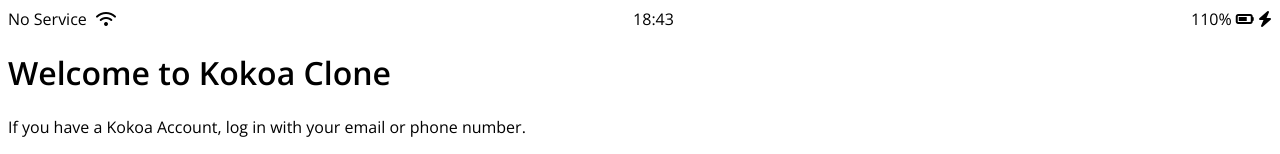
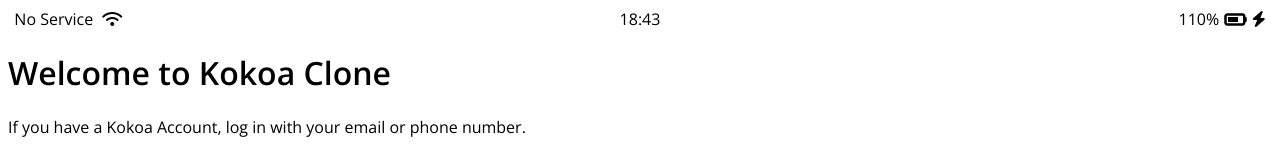
Before and after one commit to yokim0429/kokoa-clone-2020, a plain HTML site: page index.html in a window 1280 px wide. Shown: the top 154 px of the page. Drawn offline with nearby package versions, Linux system fonts and the light colour scheme.

Commit message:
improve: Status Bar css
Improved, center time, battery icon size.

```diff
--- a/css/style.css
+++ b/css/style.css
@@ -6,9 +6,28 @@
 
 .status-bar {
     display: flex;
-    justify-content: space-between;
+    justify-content: center;
+}
+
+.status-bar__column {
+    width: 33%;
 }
 
 .status-bar__column:first-child span {
     margin-right: 5px;
 }
+
+.status-bar__column:nth-child(2) {
+    display: flex;
+    justify-content: center;
+}
+
+.status-bar__column:last-child {
+    display: flex;
+    justify-content: flex-end;
+    align-items: center;
+}
+
+.status-bar__column .fa-battery-three-quarters {
+    margin: 0px 5px;
+}
--- a/index.html
+++ b/index.html
@@ -20,7 +20,7 @@
         </div>
         <div class="status-bar__column">
             <span>110%</span>
-            <i class="fa-solid fa-battery-three-quarters"></i>
+            <i class="fa-solid fa-battery-three-quarters fa-lg"></i>
             <i class="fa-solid fa-bolt"></i>
         </div>
     </div>
```
